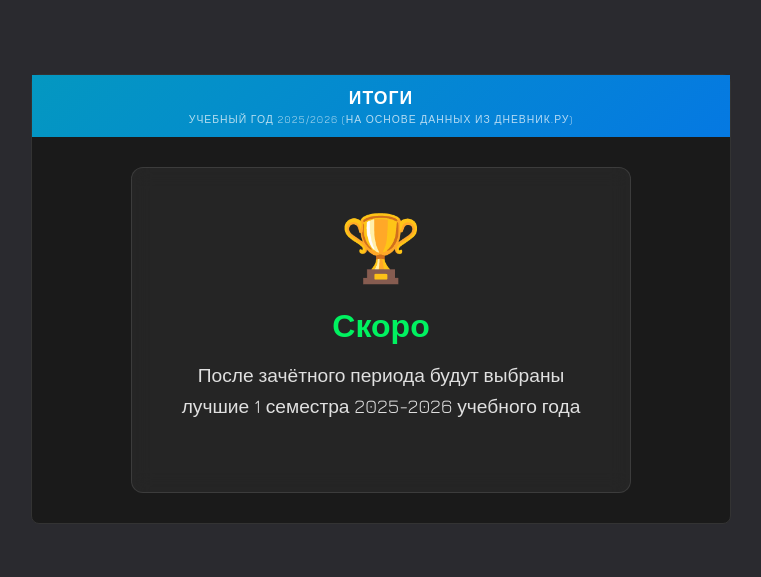
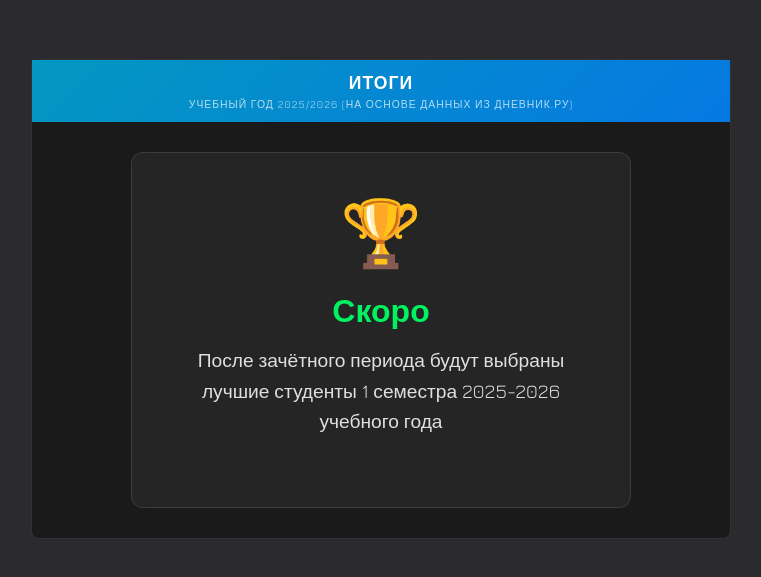
Before and after one commit to altairmsr/ggkit_dashboard, a React (Vite) app: page /ggkit_dashboard/cs in a window 1280 px wide. Shown: the part 101-678 px from the top of the page, without its empty margins (259-1020 px from the left). Built offline with nearby package versions, Linux system fonts and the light colour scheme.

Commit message:
Update ComingSoon.jsx

```diff
--- a/src/pages/ComingSoon.jsx
+++ b/src/pages/ComingSoon.jsx
@@ -12,7 +12,7 @@ const ComingSoon = () => {
           <h2>Скоро</h2>
           <p className="announcement-text">
             После зачётного периода будут
-            выбраны лучшие 1 семестра 2025-2026 учебного года
+            выбраны лучшие студенты 1 семестра 2025-2026 учебного года
           </p>
         </div>
       </div>
```
